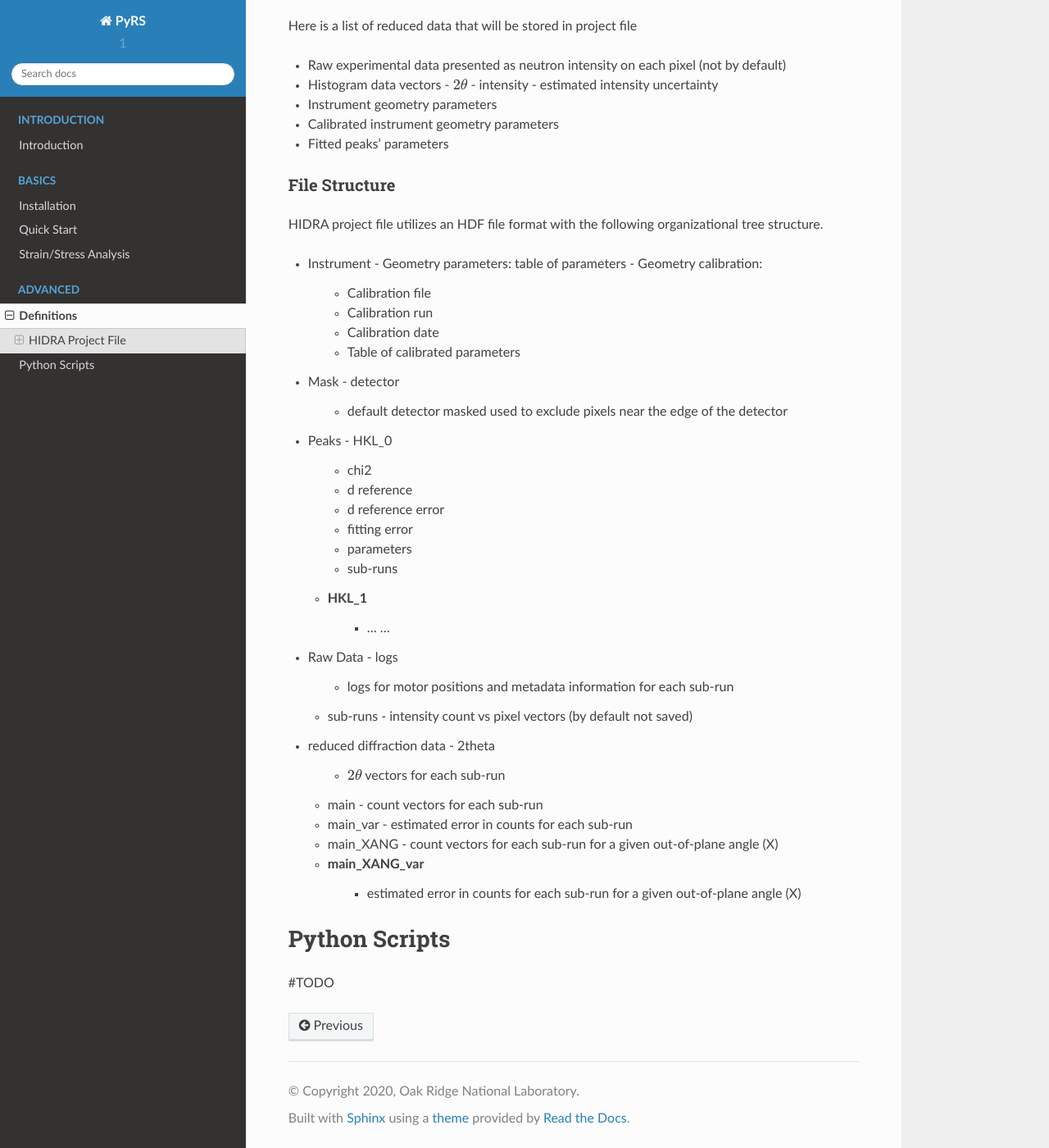
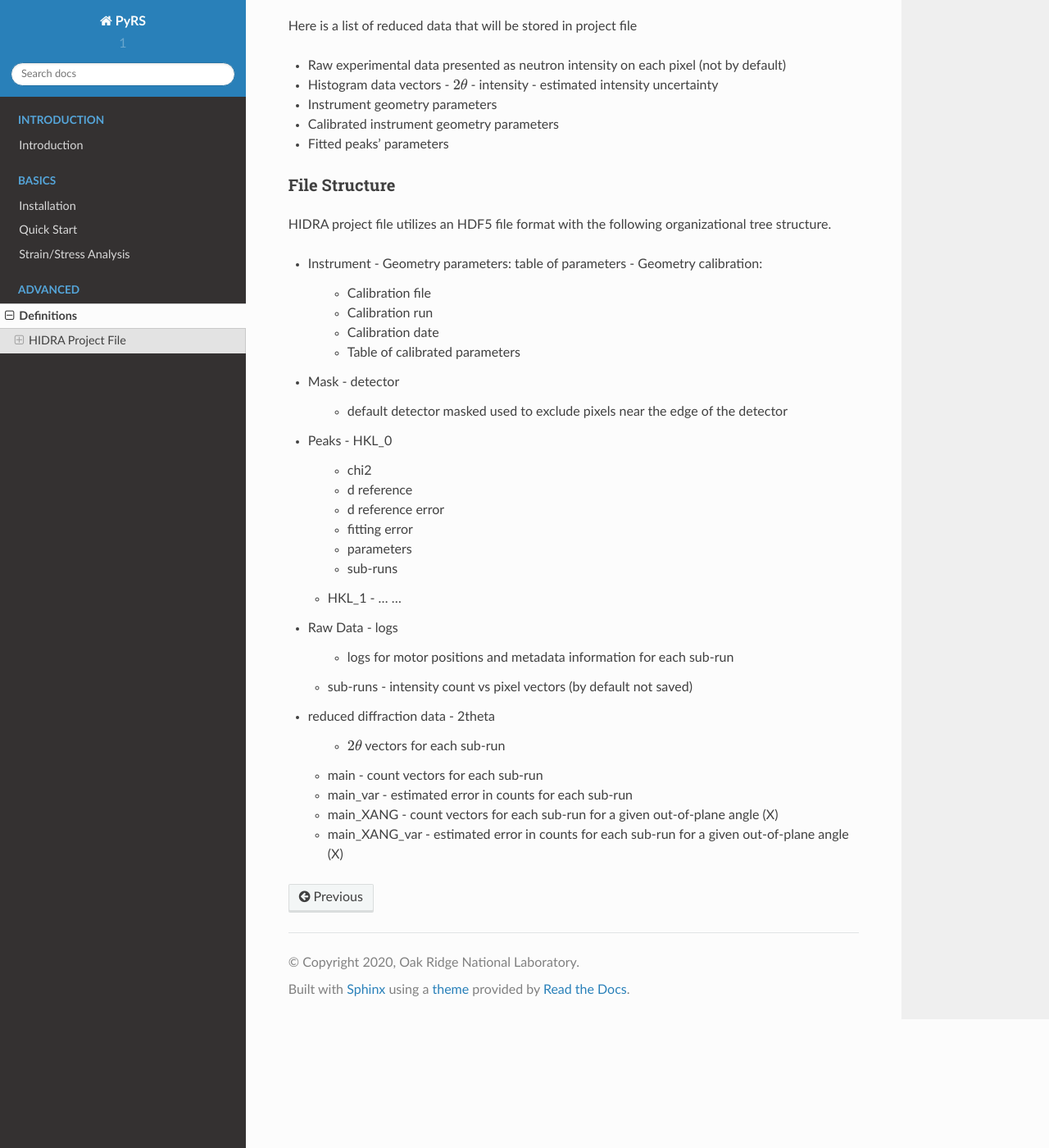
Before and after one commit to neutrons/PyRS, a Sphinx documentation site: the page built from docs/rtd/source/advanced/advanced.rst, in a window 1280 px wide and 1400 px high, scrolled down 414 px. Shown: the whole window at 82% size. Built offline with Sphinx 7.4.7 and the Read the Docs theme 2.0.0, drawn with Linux system fonts in a browser that asks for light colours.

Commit message:
More Updates

```diff
--- a/docs/rtd/source/advanced/advanced.rst
+++ b/docs/rtd/source/advanced/advanced.rst
@@ -27,7 +27,7 @@ Here is a list of reduced data that will be stored in project file
 File Structure
 ==============
 
-HIDRA project file utilizes an HDF file format with the following organizational tree structure.
+HIDRA project file utilizes an HDF5 file format with the following organizational tree structure.
 
 - Instrument
   - Geometry parameters: table of parameters
@@ -50,7 +50,7 @@ HIDRA project file utilizes an HDF file format with the following organizational
     - sub-runs
 
   - HKL_1
-      - ... ...
+    - ... ...
 
 - Raw Data
   - logs
@@ -68,11 +68,4 @@ HIDRA project file utilizes an HDF file format with the following organizational
   - main_XANG
     - count vectors for each sub-run for a given out-of-plane angle (X)
   - main_XANG_var
-      - estimated error in counts for each sub-run for a given out-of-plane angle (X)
-
-
-
-Python Scripts
-##############
-
-#TODO
+    - estimated error in counts for each sub-run for a given out-of-plane angle (X)
```
Also changed, not shown: docs/README.md.
